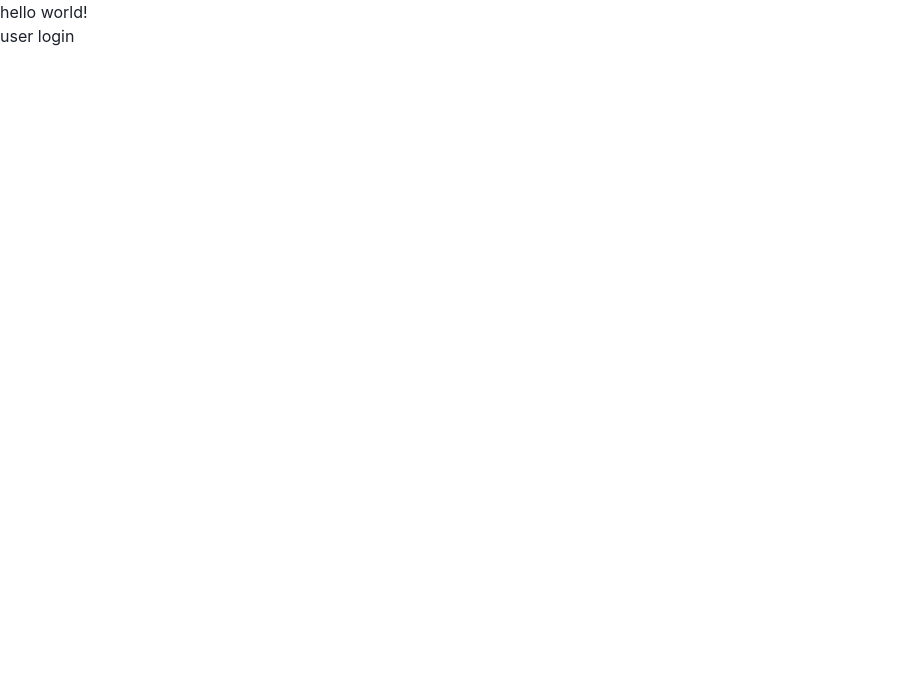
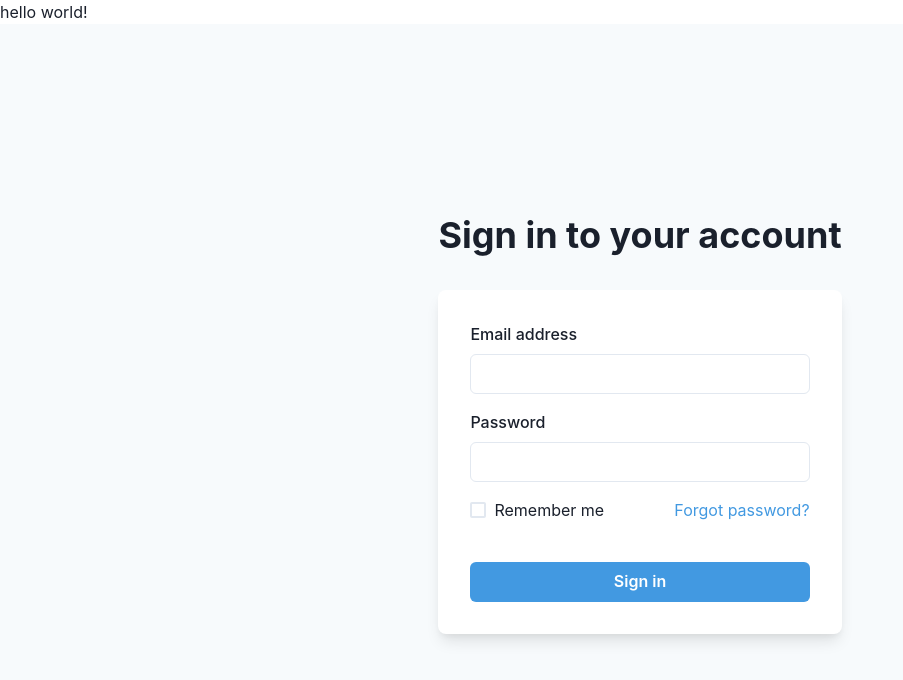
Before and after one commit to MoovendhanR/bug-tracker, a React (Create React App) app in the folder client/: page /login in a window 1280 px wide. Shown: the top 680 px of the page, without its empty margins (0-903 px from the left). Built offline with nearby package versions, Linux system fonts and the light colour scheme.

Commit message:
login part succesfully done with a token

```diff
--- a/client/src/componets/Login.jsx
+++ b/client/src/componets/Login.jsx
@@ -1,10 +1,91 @@
-import React from 'react'
+import React, { useState } from 'react'
+import {
+    Flex,
+    Box,
+    FormControl,
+    FormLabel,
+    Input,
+    Checkbox,
+    Stack,
+    Link,
+    Button,
+    Heading,
+    Text,
+    useColorModeValue,
+  } from '@chakra-ui/react';
+import { useNavigate } from 'react-router-dom';
 
 const Login = () => {
+    const [email, setEmail] = useState("");
+    const [password, setPassword] = useState("");
+    const navigate=useNavigate();
+
+    const handleSubmit=()=>{
+          const payload = {
+            email,
+            password,
+          }
+          fetch("http://localhost:5000/users/login",{
+            method:"POST",
+            body:JSON.stringify(payload),
+            headers:{
+               "Content-type": "application/json"
+            }
+         })
+         .then(res=>res.json())
+         .then(res=>console.log(res))
+         .then(()=>alert("Login succesfull"))
+         .then(()=>navigate("/dashboard"))
+         .catch(err=>console.log(err))
+    }
+
   return (
-    <div>
-       user login
-    </div>
+    <Flex
+    minH={'100vh'}
+    align={'center'}
+    justify={'center'}
+    bg={useColorModeValue('gray.50', 'gray.800')}>
+    <Stack spacing={8} mx={'auto'} maxW={'lg'} py={12} px={6}>
+      <Stack align={'center'}>
+        <Heading fontSize={'4xl'}>Sign in to your account</Heading>
+      </Stack>
+      <Box
+        rounded={'lg'}
+        bg={useColorModeValue('white', 'gray.700')}
+        boxShadow={'lg'}
+        p={8}>
+        <Stack spacing={4}>
+          <FormControl id="email">
+            <FormLabel>Email address</FormLabel>
+            <Input type="email" value={email} onChange={(e)=>setEmail(e.target.value)} />
+          </FormControl>
+          <FormControl id="password">
+            <FormLabel>Password</FormLabel>
+            <Input type="password" value={password} onChange={(e)=>setPassword(e.target.value)}/>
+          </FormControl>
+          <Stack spacing={10}>
+            <Stack
+              direction={{ base: 'column', sm: 'row' }}
+              align={'start'}
+              justify={'space-between'}>
+              <Checkbox>Remember me</Checkbox>
+              <Link color={'blue.400'}>Forgot password?</Link>
+            </Stack>
+            <Button
+              bg={'blue.400'}
+              color={'white'}
+              _hover={{
+                bg: 'blue.500',
+              }}
+              onClick={handleSubmit}
+              >
+              Sign in
+            </Button>
+          </Stack>
+        </Stack>
+      </Box>
+    </Stack>
+  </Flex>
   )
 }
 
```
